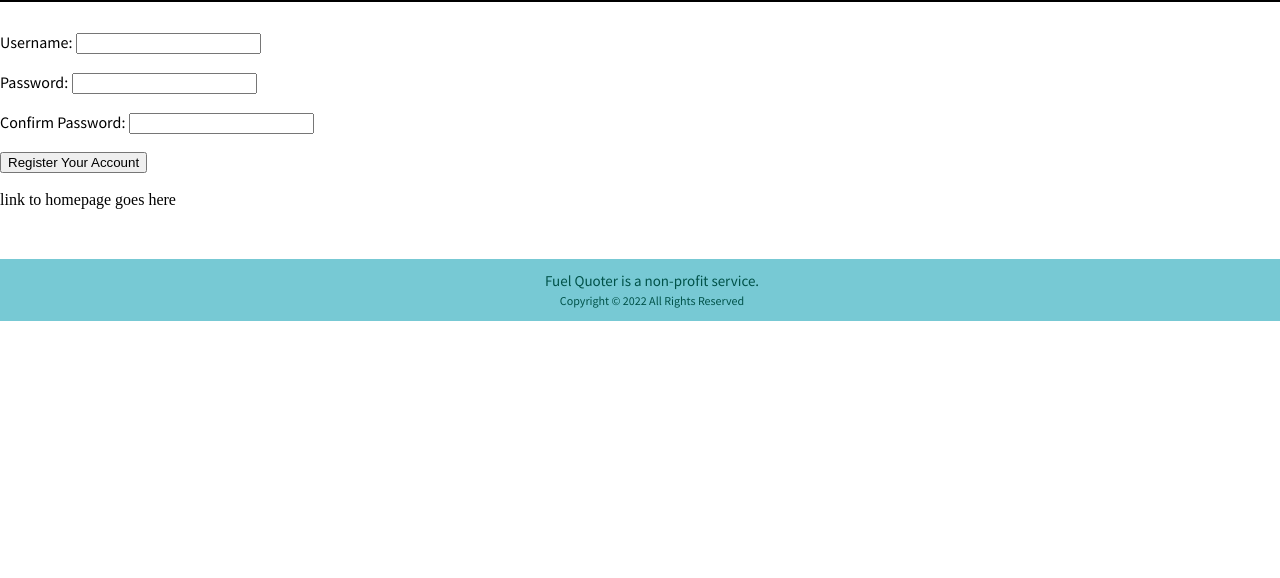
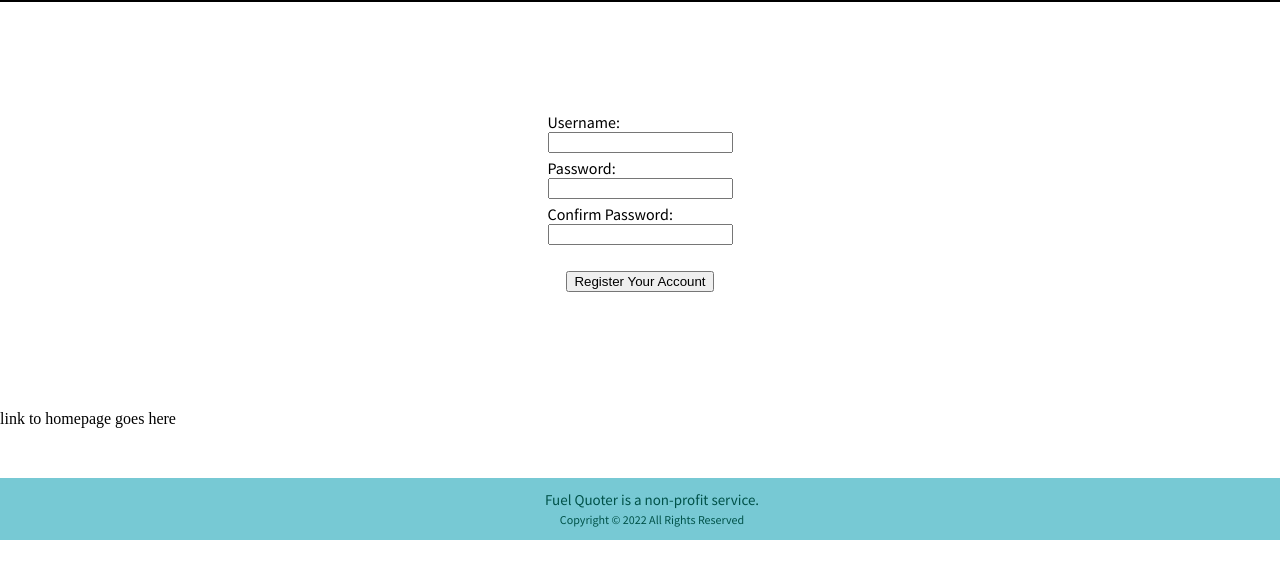
Before and after one commit to 4353-slot-12/assignment-2, a website: page src/frontend/register.html in a window 1280 px wide. Shown: the part 60-638 px from the top of the page. Drawn offline with Linux system fonts and the light colour scheme; a web font is replaced by a local one.

Commit message:
Created CSS for register.html
Created CSS that is similar to login.html for register.html

```diff
--- a/src/frontend/register.html
+++ b/src/frontend/register.html
@@ -49,21 +49,23 @@
         </header>
 
         <form action="/" , method="POST">
+            <div class="registerBox">
+                <div class="registerBox_1">
                     <label for="username_field">Username:</label>
                     <input id="username_field" type="text" , maxlength="50" />
-            <br /><br />
+                </div>
+                <div class="registerBox_1">
                     <label for="password_field">Password:</label>
                     <input id="password_field" type="password" , maxlength="50" />
-            <br /><br />
+                </div>
+                <div class="registerBox_1">
                     <label for="password_confirm_field">Confirm Password:</label>
-            <input
-                id="password_confirm_field"
-                type="password"
-                ,
-                maxlength="50"
-            />
-            <br /><br />
+                    <input id="password_confirm_field" type="password" , maxlength="50" />
+                </div>
+                <div class="registerBoxText">
                     <input type="submit" , value="Register Your Account" />
+                </div>
+            </div>
         </form>
         <br />
         <text>link to homepage goes here</text>
--- a/src/frontend/styles/register.css
+++ b/src/frontend/styles/register.css
@@ -0,0 +1,17 @@
+.registerBox {
+    padding: 80px;
+    gap: 5px;
+    display: flex;
+    flex-direction: column;
+    justify-content: center;
+    align-items: center;
+}
+
+.registerBox_1 {
+    display: flex;
+    flex-direction: column;
+}
+
+.registerBoxText {
+    padding: 20px;
+}
```
Also changed, not shown: src/frontend/index.html (+9 -10 lines), src/frontend/login.html (+1 -1 lines). Lines whose indentation alone changed are shown as unchanged.
